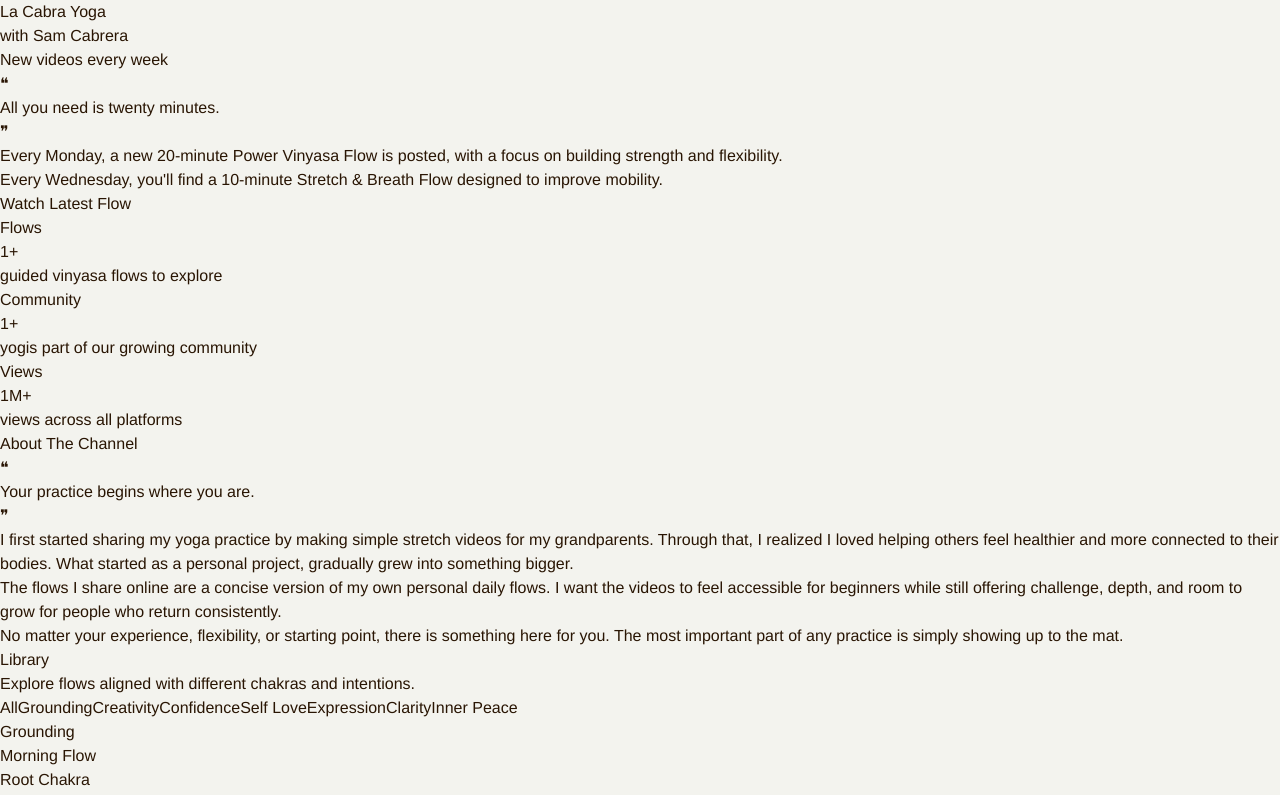
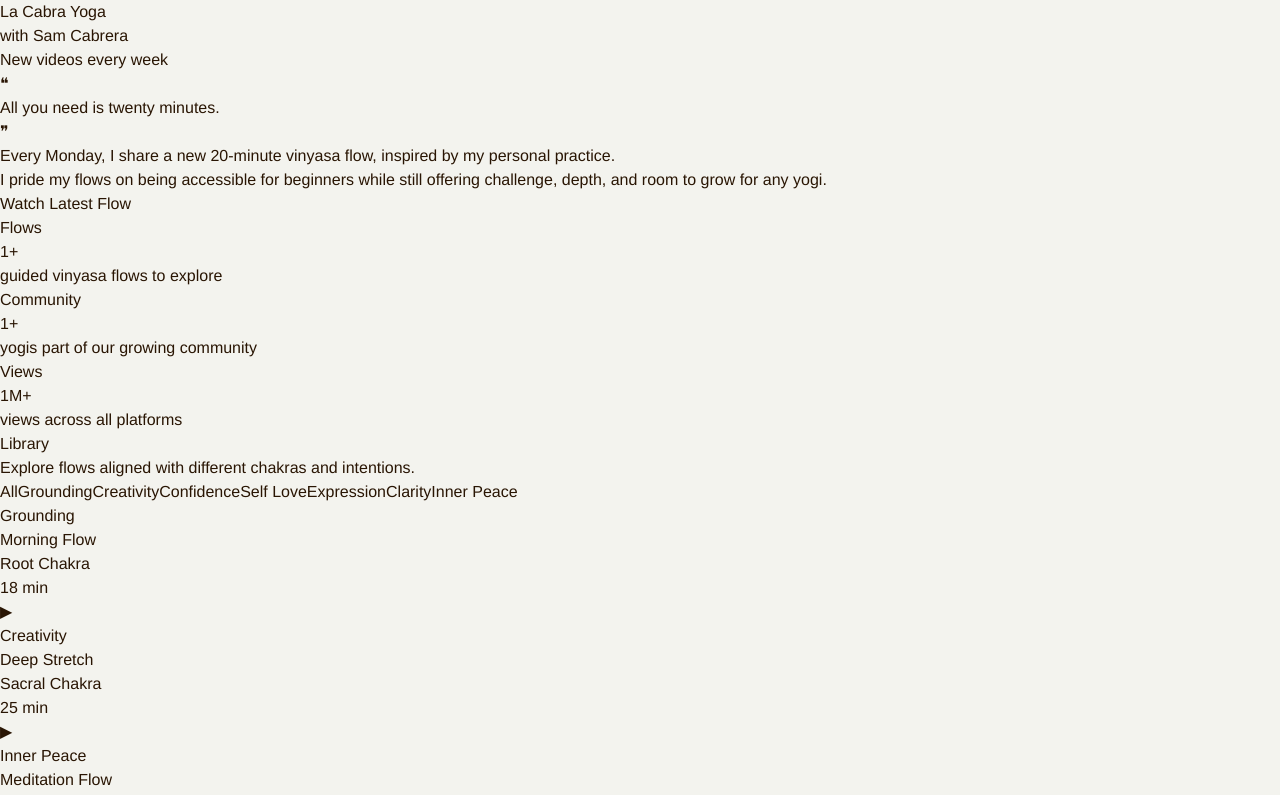
Before and after one commit to samanthacabrera/yoga-site, a React (Vite) app: page / in a window 1280 px wide. Shown: the top 795 px of the page. Built offline with nearby package versions, Linux system fonts and the light colour scheme; a web font is replaced by a local one.

Commit message:
remove intro and refine Hero

```diff
--- a/src/App.jsx
+++ b/src/App.jsx
@@ -1,6 +1,5 @@
 import Header from "./Header";
 import Hero from "./Hero";
-import Intro from "./Intro";
 import Library from "./Library";
 import Philosophy from "./Philosphy";
 import About from "./About";
@@ -11,7 +10,6 @@ function App() {
     <div className="flex flex-col max-w-5xl mx-4 lg:mx-auto space-y-60">
       <Header />
       <Hero />
-      <Intro />
       <Library />
       <Philosophy />
       <About />
--- a/src/Hero.jsx
+++ b/src/Hero.jsx
@@ -1,8 +1,8 @@
 export default function Hero() {
   return (
     <section className="grid grid-cols-1 lg:grid-cols-12 gap-6">
-      <div className="lg:col-span-8 relative overflow-hidden rounded-lg shadow bg-[#c35d31] text-white px-8 py-16 md:px-16 md:py-24">
-        <div className="absolute top-12 left-12 w-[500px] h-[500px] bg-yellow-300/30 blur-3xl rounded-full" />
+      <div className="lg:col-span-8 relative overflow-hidden rounded-lg shadow bg-[#FFBC40] px-8 py-16 md:px-16 md:py-24">
+        <div className="absolute top-12 left-12 w-[500px] h-[500px] bg-orange-600/30 blur-3xl rounded-full" />
 
         <p className="uppercase text-xs tracking-[0.3em] mb-6">
           New videos every week
@@ -20,13 +20,11 @@ export default function Hero() {
 
         <div className="text-lg space-y-6 my-12 max-w-2xl">
           <p>
-            Every Monday, a new 20-minute Power Vinyasa Flow is posted, with a
-            focus on building strength and flexibility.
+            Every Monday, I share a new 20-minute vinyasa flow, inspired by my personal practice.
           </p>
 
           <p>
-            Every Wednesday, you'll find a 10-minute Stretch & Breath Flow designed
-            to improve mobility.
+            I pride my flows on being accessible for beginners while still offering challenge, depth, and room to grow for any yogi.
           </p>
         </div>
 
@@ -34,14 +32,14 @@ export default function Hero() {
           href="https://youtube.com"
           target="_blank"
           rel="noreferrer"
-          className="inline-block uppercase text-xs tracking-[0.3em] hover:opacity-70 transition-opacity"
+          className="uppercase text-xs tracking-[0.3em] border-b border-transparent hover:border-b-[#291503]"
         >
           Watch Latest Flow
         </a>
       </div>
 
       <div className="lg:col-span-4 grid grid-cols-1 gap-6">
-        <div className="bg-[#FFBC40] rounded-lg p-8 min-h-[170px] flex flex-col justify-between">
+        <div className="bg-[#c35d31] text-white rounded-lg p-8 min-h-[170px] flex flex-col justify-between">
           <div>
             <p className="uppercase text-xs tracking-[0.25em] mb-6">
               Flows
@@ -73,7 +71,7 @@ export default function Hero() {
           </p>
         </div>
 
-        <div className="bg-[#2c1e11] text-white rounded-lg p-8 min-h-[170px] flex flex-col justify-between">
+        <div className="bg-[#355070] text-white rounded-lg p-8 min-h-[170px] flex flex-col justify-between">
           <div>
             <p className="uppercase text-xs tracking-[0.25em] mb-6">
               Views
--- a/src/Intro.jsx
+++ /dev/null
@@ -1,32 +0,0 @@
-function Intro() {
-  return (
-    <section className="relative overflow-hidden rounded-lg shadow bg-[#FFBC40] px-8 py-16 md:px-16 md:py-24">
-      <div className="absolute top-12 left-24 w-[500px] h-[500px] bg-orange-600/30 blur-3xl rounded-full" />
-        <p className="uppercase text-xs tracking-[0.3em] mb-6">
-          About The Channel
-        </p>
-
-        <div className="flex flex-col max-w-xl p-8 font-bold">
-        <p className="text-2xl">❝</p>
-        <h2 className="text-4xl md:text-5xl leading-loose tracking-tight p-12">
-          Your practice begins where you are.
-        </h2>
-        <p className="text-2xl mr-8 -mt-8 self-end">❞</p>
-        </div>
-
-        <div className="text-lg space-y-8 my-12 max-w-2xl">
-          <p>
-          I first started sharing my yoga practice by making simple stretch videos for my grandparents. Through that, I realized I loved helping others feel healthier and more connected to their bodies. What started as a personal project, gradually grew into something bigger.
-          </p>
-          <p>
-            The flows I share online are a concise version of my own personal daily flows. I want the videos to feel accessible for beginners while still offering challenge, depth, and room to grow for people who return consistently.
-          </p>
-          <p>
-            No matter your experience, flexibility, or starting point, there is something here for you. The most important part of any practice is simply showing up to the mat.
-          </p>
-       </div>
-    </section>
-  );
-}
-
-export default Intro;
```
